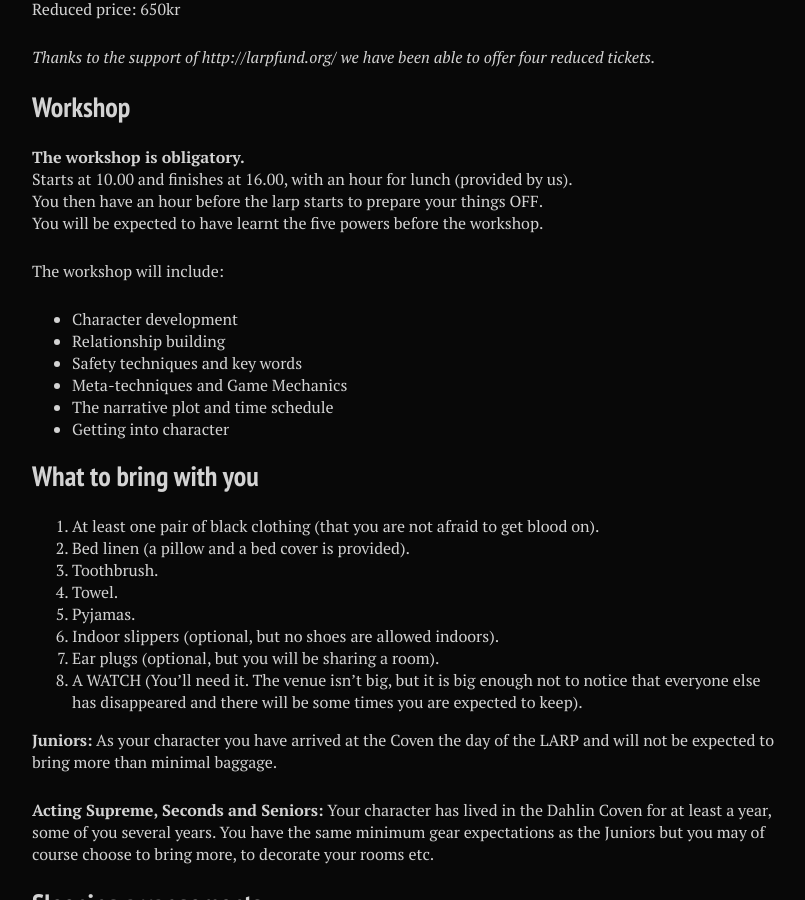
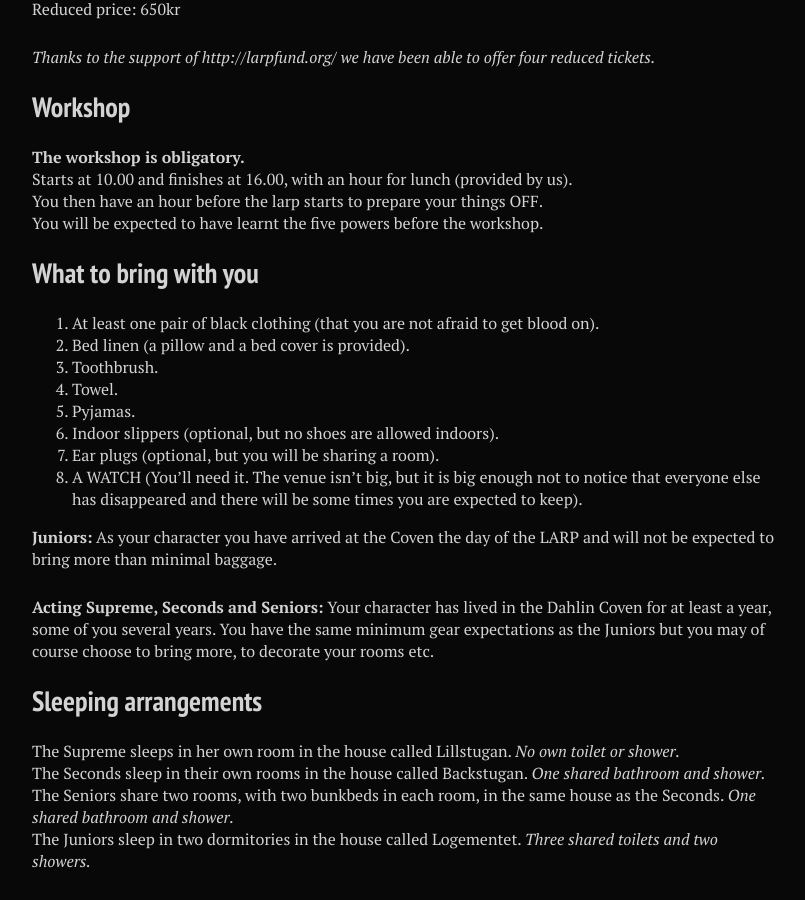
Before and after one commit to stanislavb/en.coven.nu, a Jekyll site: the page built from practical/index.md, in a window 1280 px wide and 900 px high, scrolled down 1400 px. Shown: the whole window, without its empty margins (288-1093 px from the left). Built offline with Jekyll 4.4.1, drawn with Linux system fonts in a browser that asks for light colours; nearby versions of some CDN libraries.

Commit message:
Update index.md

```diff
--- a/practical/index.md
+++ b/practical/index.md
@@ -53,15 +53,6 @@ Reduced price: 650kr
 Starts at 10.00 and finishes at 16.00, with an hour for lunch (provided by us).
 You then have an hour before the larp starts to prepare your things OFF.
 You will be expected to have learnt the five powers before the workshop.
-
-The workshop will include:
-
- - Character development
- - Relationship building
- - Safety techniques and key words
- - Meta-techniques and Game Mechanics
- - The narrative plot and time schedule
- - Getting into character
 
 ## What to bring with you
 
```
